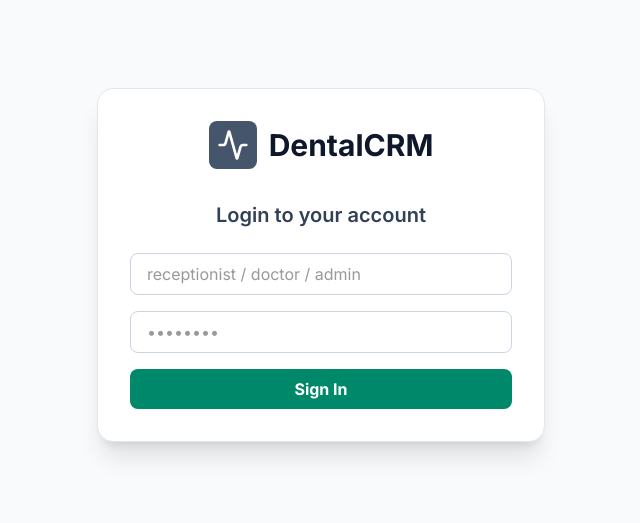
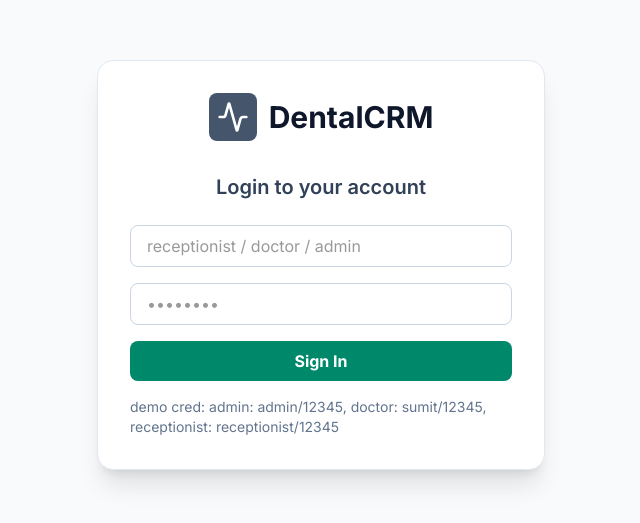
Before and after one commit to Ozsumit/dental, a Next.js app: page /login in a window 1280 px wide. Shown: the part 135-658 px from the top of the page, without its empty margins (319-959 px from the left). Built offline with nearby package versions, Linux system fonts and the light colour scheme; no server answers.

Commit message:
login cred

```diff
--- a/app/login/page.tsx
+++ b/app/login/page.tsx
@@ -74,6 +74,7 @@ export default function LoginPage() {
             )}
           </button>
         </form>
+       <p className="mt-4 text-sm text-slate-500">demo cred: admin: admin/12345, doctor: sumit/12345, receptionist: receptionist/12345</p>
       </div>
     </div>
   );
```
